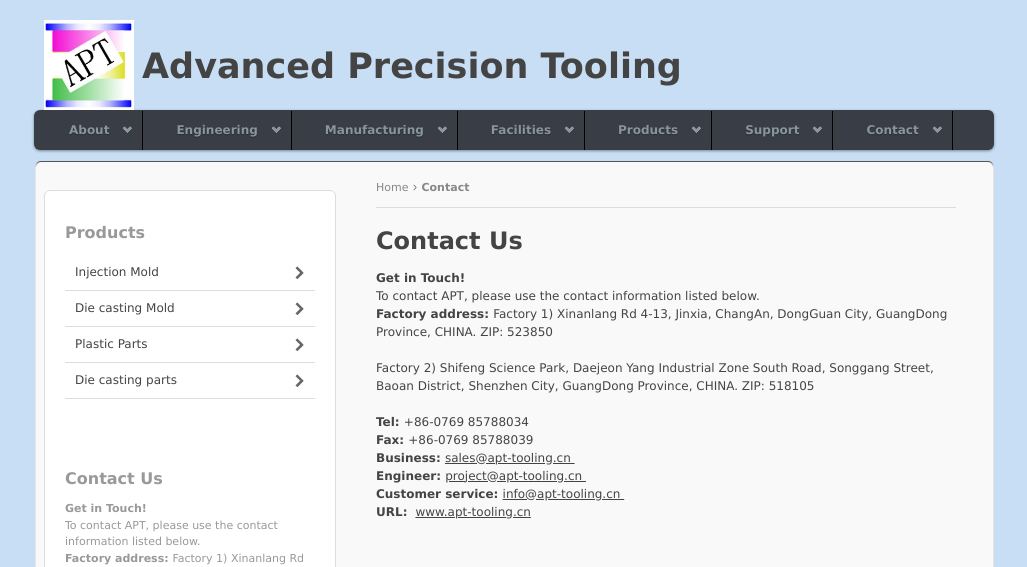
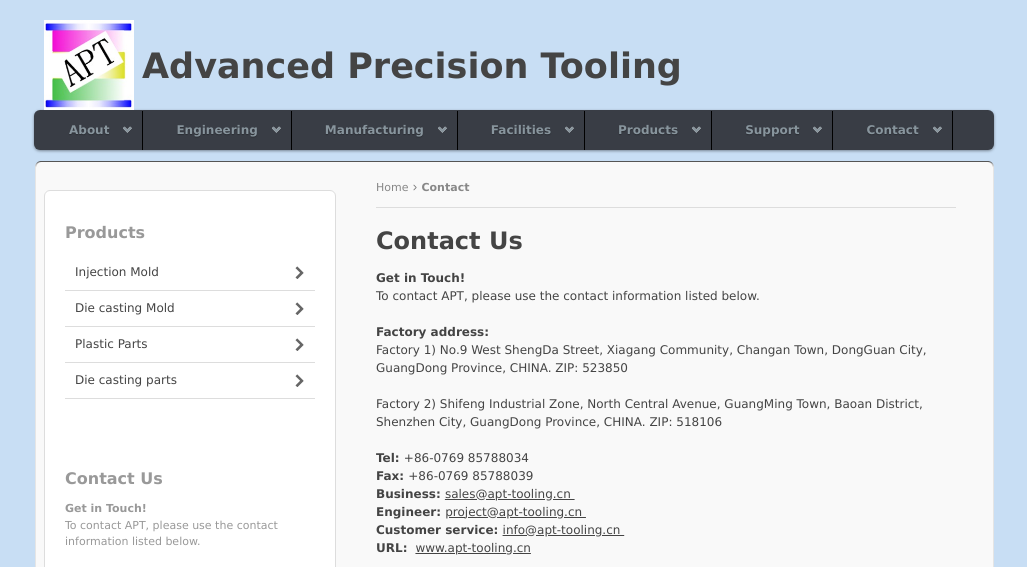
Before and after one commit to axvn/aptmold, a Jekyll site: the page built from contact.html, in a window 1280 px wide. Shown: the top 567 px of the page, without its empty margins (126-1153 px from the left). Built offline with Jekyll 4.4.1, drawn with Linux system fonts in a browser that asks for light colours; some of the changed text lies outside the part shown; grey boxes are pictures that could not be loaded.

Commit message:
update address

```diff
--- a/Gemfile
+++ b/Gemfile
@@ -1,5 +1,5 @@
 source "https://rubygems.org"
-ruby "2.3.0"
+ruby "2.3.3"
 
 gem 'jekyll'
 gem 'kramdown'
--- a/_includes/right-content.html
+++ b/_includes/right-content.html
@@ -1,15 +1,18 @@
 <div class="rightContent">
   <h3>Contact Us</h3>
  <p>
- <strong>Get in Touch!<br></strong>
- To contact APT, please use the contact information listed below.<br>
+ <strong>Get in Touch!<br/></strong>
+ To contact APT, please use the contact information listed below.<br/>
+ <br/>
  <strong>Factory address: </strong>
-
-Factory 1) Xinanlang Rd 4-13, Jinxia, ChangAn,
+ <br/>
+Factory 1) No.9 West ShengDa Street, Xiagang Community, Changan Town,
 DongGuan City, GuangDong Province, CHINA. ZIP: 523850<br/>
 <br/>
 
-Factory 2) Shifeng Science Park, Daejeon Yang Industrial Zone South Road, Songgang Street, Baoan District, Shenzhen City, GuangDong Province, CHINA. ZIP: 518105
+Factory 2) Shifeng Industrial Zone, North Central Avenue, GuangMing Town,
+Baoan District, Shenzhen City, GuangDong Province, CHINA. ZIP: 518106
+
 <br/>
 <br/>
  <strong>Tel: </strong>+86-0769 85788034<br>
--- a/contact.html
+++ b/contact.html
@@ -32,13 +32,16 @@
  <p>
  <strong>Get in Touch!<br></strong>
  To contact APT, please use the contact information listed below.<br>
+ <br/>
  <strong>Factory address: </strong>
 
-Factory 1) Xinanlang Rd 4-13, Jinxia, ChangAn,
+<br/>
+Factory 1) No.9 West ShengDa Street, Xiagang Community, Changan Town,
 DongGuan City, GuangDong Province, CHINA. ZIP: 523850<br/>
 <br/>
 
-Factory 2) Shifeng Science Park, Daejeon Yang Industrial Zone South Road, Songgang Street, Baoan District, Shenzhen City, GuangDong Province, CHINA. ZIP: 518105
+Factory 2) Shifeng Industrial Zone, North Central Avenue, GuangMing Town,
+Baoan District, Shenzhen City, GuangDong Province, CHINA. ZIP: 518106
 <br/>
 <br/>
  <strong>Tel: </strong>+86-0769 85788034<br>
@@ -49,9 +52,7 @@
  <a href="mailto:info@{{ site.domain }} ">info@{{ site.domain }}&nbsp;</a><br><strong>URL:&nbsp;</strong>
  <a href="http://www.{{ site.domain }}/">www.{{ site.domain }}</a> <br><br></p>
 
- 		<br>
-		<iframe scrolling="no" marginheight="0" marginwidth="0" src="http://ditu.google.cn/maps?f=q&amp;source=s_q&amp;hl=en&amp;geocode=&amp;q=%E5%B9%BF%E4%B8%9C%E7%9C%81%E4%B8%9C%E8%8E%9E%E5%B8%82%E9%95%BF%E5%AE%89%E9%95%87%E5%8E%A6%E5%B2%97%E7%A4%BE%E5%8C%BA&amp;aq=&amp;sll=22.795252,113.742638&amp;sspn=0.031453,0.066047&amp;brcurrent=3,0x3403b821dcb1b4d9:0x5a4f368775969ff2,0,0x3402f895a35c2bc7:0xe59e075adeae415%3B5,0,0&amp;ie=UTF8&amp;hq=&amp;hnear=%E5%B9%BF%E4%B8%9C%E7%9C%81%E4%B8%9C%E8%8E%9E%E5%B8%82%E5%8E%A6%E5%B2%97%E7%A4%BE%E5%8C%BA&amp;t=m&amp;z=14&amp;ll=22.795252,113.742638&amp;output=embed" frameborder="0" height="490" width="600"></iframe><br><small><a href="http://ditu.google.cn/maps?f=q&amp;source=embed&amp;hl=en&amp;geocode=&amp;q=%E5%B9%BF%E4%B8%9C%E7%9C%81%E4%B8%9C%E8%8E%9E%E5%B8%82%E9%95%BF%E5%AE%89%E9%95%87%E5%8E%A6%E5%B2%97%E7%A4%BE%E5%8C%BA&amp;aq=&amp;sll=22.795252,113.742638&amp;sspn=0.031453,0.066047&amp;brcurrent=3,0x3403b821dcb1b4d9:0x5a4f368775969ff2,0,0x3402f895a35c2bc7:0xe59e075adeae415%3B5,0,0&amp;ie=UTF8&amp;hq=&amp;hnear=%E5%B9%BF%E4%B8%9C%E7%9C%81%E4%B8%9C%E8%8E%9E%E5%B8%82%E5%8E%A6%E5%B2%97%E7%A4%BE%E5%8C%BA&amp;t=m&amp;z=14&amp;ll=22.795252,113.742638" style="color:#0000FF;text-align:left">View Larger Map</a></small>
-
+ <br>
 </div>	<!-- end #contentLeft .grid_10 --><!-- END LEFT CONTENT --><!-- BEGIN RIGHT CONTENT -->
 
 <!-- end #contentRight --><!-- END RIGHT CONTENT -->
--- a/index.html
+++ b/index.html
@@ -17,8 +17,6 @@
 <p>In an increasingly competitive market, {{ site.name }} Ltd always adhere to the development strategy from the "Made in China" to "Innovated in China" , focus on new high-tech technology and new product development, design, manufacture and export.&nbsp;Offering the product with highest international standard, strong engineer and design capability. We are fluent in English communication, have aggressive lead times, competitive pricing and business&nbsp;<span style="LINE-HEIGHT: 19px">integrity</span><span style="LINE-HEIGHT: 19px">&nbsp;which continues to be the successful factor of {{ site.name_abbr }}.</span></p>
 
 <p><img style="width: 600px;" src="/lxlweb/UploadFile/20149434332868.jpg" border="0"></p>
-<p><img style="width: 600px;" src="/lxlweb/UploadFile/img2.jpg" border="0"></p>
-<p><img style="width: 600px;" src="/lxlweb/UploadFile/img3.jpg" border="0"></p>
 </div>	<!-- end #contentLeft .grid_10 --><!-- END LEFT CONTENT --><!-- BEGIN RIGHT CONTENT -->
 
 <!-- end #contentRight --><!-- END RIGHT CONTENT -->
```
Also changed, not shown: Gemfile.lock.
